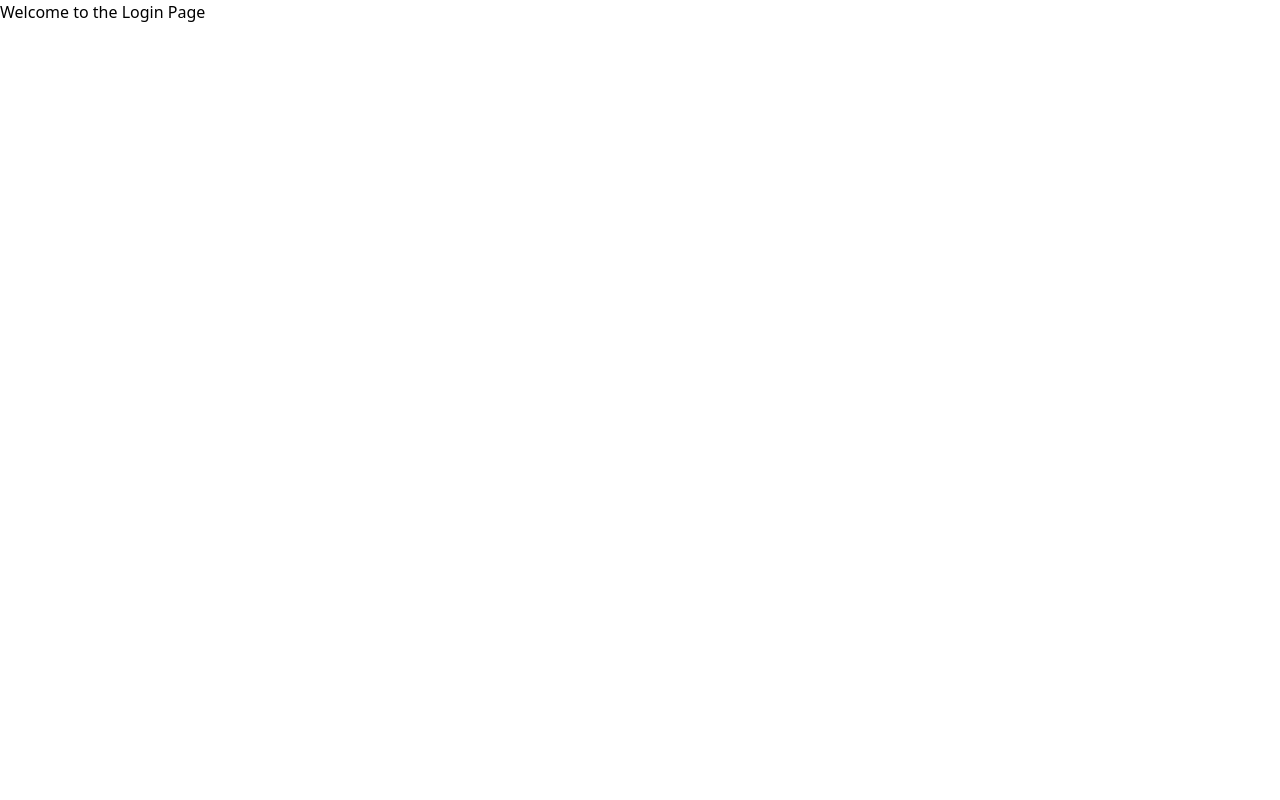
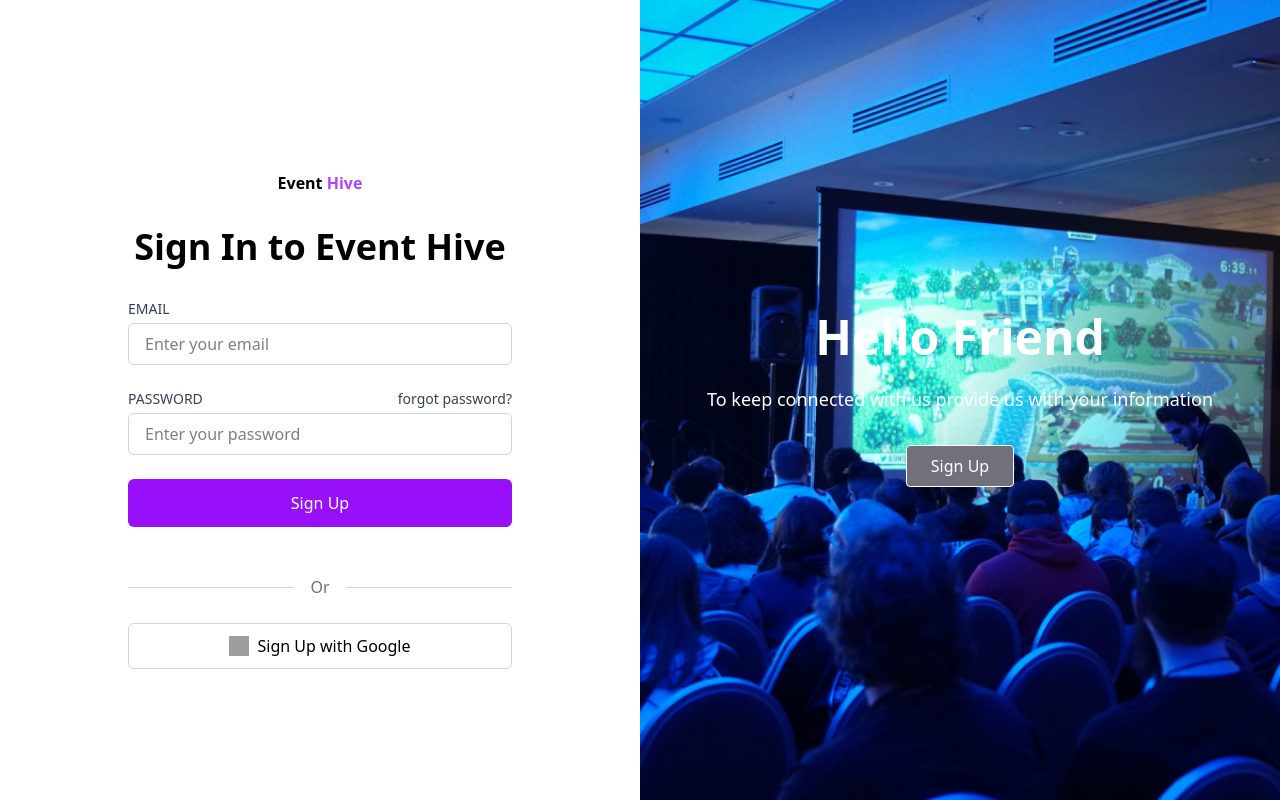
Before and after one commit to InkWell-Hall/event-hive, a React (Vite) app: page /login in a window 1280 px wide. Built offline with nearby package versions, Linux system fonts and the light colour scheme; no server answers; grey boxes are pictures that could not be loaded.

Commit message:
Register and Login integration

```diff
--- /dev/null
+++ b/src/api/client.js
@@ -0,0 +1,5 @@
+import axios from "axios";
+
+export const apiClient = axios.create({
+  baseURL: import.meta.env.VITE_BASE_URL,
+});
--- /dev/null
+++ b/src/components/SubmitButton.jsx
@@ -0,0 +1,15 @@
+import { useFormStatus } from "react-dom";
+
+export default function SubmitButton({ title, className }) {
+    const { pending } = useFormStatus();
+
+    return (
+        <button
+            type="submit"
+            disabled={pending}
+            className={` ${className} ${pending && "animation"}`}
+        >
+            {pending ? "Submitting..." : title}
+        </button>
+    );
+}
--- a/src/pages/Login.jsx
+++ b/src/pages/Login.jsx
@@ -1,7 +1,106 @@
+import registerImage from "../assets/images/register.png";
+import SubmitButton from "../components/SubmitButton";
+import { apiClient } from "../api/client";
+import { useNavigate } from "react-router";
+
 export default function Login() {
-    return (
-        <div>
-            <h1>Welcome to the Login Page</h1>
+  const navigate = useNavigate();
+  const loginUser = async (data) => {
+    try {
+      const response = await apiClient.post("/users/login", data, {
+        headers: {
+          "Content-Type": "application/json",
+        },
+      });
+      console.log(response);
+      localStorage.setItem("ACCESS_TOKEN", response.data.data.accessToken);
+      navigate("/");
+    } catch (error) {
+      console.log(error);
+    }
+  };
+
+  return (
+    // left side of the Register page
+    <section>
+      <div className="flex h-screen">
+        {/* Right side content */}
+        <div className="w-full md:w-1/2 flex flex-col justify-center items-center p-8 bg-white mt-10">
+          <h3 className="text-purple-500 text-base font-semibold mb-8">
+            <span className="text-black">Event</span> Hive
+          </h3>
+          <h1 className="text-4xl font-bold mb-8">Sign In to Event Hive</h1>
+
+          <div className="w-full max-w-sm">
+            <form action={loginUser} className="mb-6">
+              <div className="mb-6">
+                <label
+                  htmlFor="password"
+                  className="block text-sm font-medium text-gray-700 mb-1"
+                >
+                  EMAIL
+                </label>
+                <input
+                  type="email"
+                  name="email"
+                  placeholder="Enter your email"
+                  className="w-full px-4 py-2 border border-gray-300 rounded-md focus:outline-none focus:ring-2 focus:ring-purple-500"
+                />
+              </div>
+              <div className="mb-6">
+                <label
+                  htmlFor="password"
+                  className="flex text-sm font-medium text-gray-700 mb-1 justify-between"
+                >
+                  <h1>PASSWORD</h1>
+
+                  <h4>forgot password?</h4>
+                </label>
+                <input
+                  type="password"
+                  name="password"
+                  placeholder="Enter your password"
+                  className="w-full px-4 py-2 border border-gray-300 rounded-md focus:outline-none focus:ring-2 focus:ring-purple-500"
+                />
+              </div>
+
+              <SubmitButton
+                className="w-full bg-purple-600 text-white py-3 rounded-md hover:bg-purple-700 focus:outline-none focus:ring-purple-500 focus:ring-opacity-50 transition-colors duration-200"
+                title="Sign Up"
+              />
+
+            </form>
+          </div>
+
+          <div className="flex items-center my-6 w-full max-w-sm">
+            {/* or separator */}
+            <div className="flex-grow border-t border-gray-300"></div>
+            <span className="mx-4 text-gray-500">Or</span>
+            <div className="flex-grow border-t border-gray-300"></div>
+          </div>
+
+          <button className="w-full max-w-sm flex items-center justify-center border border-gray-300 py-2.5 rounded-md text-black hover:bg-gray-50 focus:outline-none focus:ring-2 focus:ring-gray-300 focus:ring-opacity-50 transition-colors duration-200">
+            <img
+              src="https://www.svgrepo.com/show/303108/google-icon-logo.svg"
+              alt="Google icon"
+              className="w-5 h-5 mr-2"
+            />
+            Sign Up with Google
+          </button>
         </div>
-    );
+
+        <div className="w-full md:w-1/2 bg-cover bg-center flex flex-col justify-center items-center p-8 text-center bg-[url(./assets/images/loginimage.png)]">
+          <h1 className="text-white text-4xl md:text-5xl font-bold mb-6">
+            Hello Friend
+          </h1>
+          <p className="text-md md:text-lg text-white mb-8">
+            To keep connected with us provide us with your information
+          </p>
+          <button className="bg-zinc-500 text-white border border-white py-2 px-6 rounded hover:bg-zinc-600 transition duration-200" onClick={() => navigate("/register")}>
+            Sign Up
+          </button>
+        </div>
+      </div>
+    </section>
+  );
 }
--- a/src/pages/Register.jsx
+++ b/src/pages/Register.jsx
@@ -1,7 +1,124 @@
+import registerImage from "../assets/images/register.png";
+import SubmitButton from "../components/SubmitButton";
+import { apiClient } from "../api/client";
+import { useNavigate } from "react-router";
+
 export default function Register() {
-    return (
-        <div>
-            <h1>Welcome to the Register Page</h1>
+  const navigate = useNavigate();
+
+  const registerUser = async (data) => {
+    try {
+      const response = await apiClient.post("/users/register", data, {
+        headers: {
+          "Content-Type": "application/json",
+        },
+      });
+      console.log(response);
+      navigate("/login");
+    } catch (error) {
+      console.log(error);
+    }
+  };
+
+  return (
+    // left side of the Register page
+    <section>
+      <div className="flex h-screen">
+        <div className="w-full md:w-1/2 bg-cover bg-center flex flex-col justify-center items-center p-8 text-center bg-[url(./assets/images/register.png)]">
+          <h1 className="text-white text-4xl md:text-5xl font-bold mb-6">
+            Welcome Back
+          </h1>
+          <p className="text-md md:text-lg text-white mb-8">
+            To keep connected with us provide us with your information
+          </p>
+          <button className="bg-zinc-500 text-white border border-white py-2 px-6 rounded hover:bg-zinc-600 transition duration-200" onClick={() => navigate("/login")}>
+            Sign In
+          </button>
         </div>
-    );
+
+        {/* Right side content */}
+        <div className="w-full md:w-1/2 flex flex-col justify-center items-center p-8 bg-white mt-10">
+          <h3 className="text-purple-500 text-base font-semibold mb-8">
+            Event Hive
+          </h3>
+          <h1 className="text-4xl font-bold mb-8">Sign Up to Event Hive</h1>
+
+          <div className="w-full max-w-sm">
+            <form action={registerUser} className="mb-6">
+              <div className="mb-4">
+                <label
+                  htmlFor="name"
+                  className="block text-sm font-medium text-gray-700 mb-1"
+                >
+                  YOUR NAME
+                </label>
+                <input
+                  type="text"
+                  name="name"
+                  placeholder="Enter your name"
+                  className="w-full px-4 py-2 border border-gray-300 rounded-md focus:outline-none focus:ring-2 focus:ring-purple-500"
+                />
+              </div>
+              <div className="mb-6">
+                <label
+                  htmlFor="password"
+                  className="block text-sm font-medium text-gray-700 mb-1"
+                >
+                  PASSWORD
+                </label>
+                <input
+                  type="password"
+                  name="password"
+                  placeholder="Enter your password"
+                  className="w-full px-4 py-2 border border-gray-300 rounded-md focus:outline-none focus:ring-2 focus:ring-purple-500"
+                />
+              </div>
+
+              <div className="mb-6">
+                <label
+                  htmlFor="password"
+                  className="block text-sm font-medium text-gray-700 mb-1"
+                >
+                  EMAIL
+                </label>
+                <input
+                  type="email"
+                  name="email"
+                  placeholder="Enter your email"
+                  className="w-full px-4 py-2 border border-gray-300 rounded-md focus:outline-none focus:ring-2 focus:ring-purple-500"
+                />
+              </div>
+              <SubmitButton
+                className="w-full bg-purple-600 text-white py-3 rounded-md hover:bg-purple-700 focus:outline-none focus:ring-purple-500 focus:ring-opacity-50 transition-colors duration-200"
+                title="Sign Up"
+              />
+
+              {/* <button
+                type="submit"
+                className="w-full bg-purple-600 text-white py-3 rounded-md hover:bg-purple-700 focus:outline-none focus:ring-purple-500 focus:ring-opacity-50 transition-colors duration-200"
+              >
+                Sign Up
+              </button> */}
+            </form>
+          </div>
+
+          <div className="flex items-center my-6 w-full max-w-sm">
+            {/* or separator */}
+            <div className="flex-grow border-t border-gray-300"></div>
+            <span className="mx-4 text-gray-500">Or</span>
+            <div className="flex-grow border-t border-gray-300"></div>
+          </div>
+
+          <button className="w-full max-w-sm flex items-center justify-center border border-gray-300 py-2.5 rounded-md text-black hover:bg-gray-50 focus:outline-none focus:ring-2 focus:ring-gray-300 focus:ring-opacity-50 transition-colors duration-200">
+            <img
+              src="https://www.svgrepo.com/show/303108/google-icon-logo.svg"
+              alt="Google icon"
+              className="w-5 h-5 mr-2"
+            />
+            Sign Up with Google
+          </button>
+        </div>
+      </div>
+    </section>
+  );
 }
```
Also changed, not shown: src/assets/images/loginimage.png (added), 1 other file (tests, documents, lock files or other folders).
